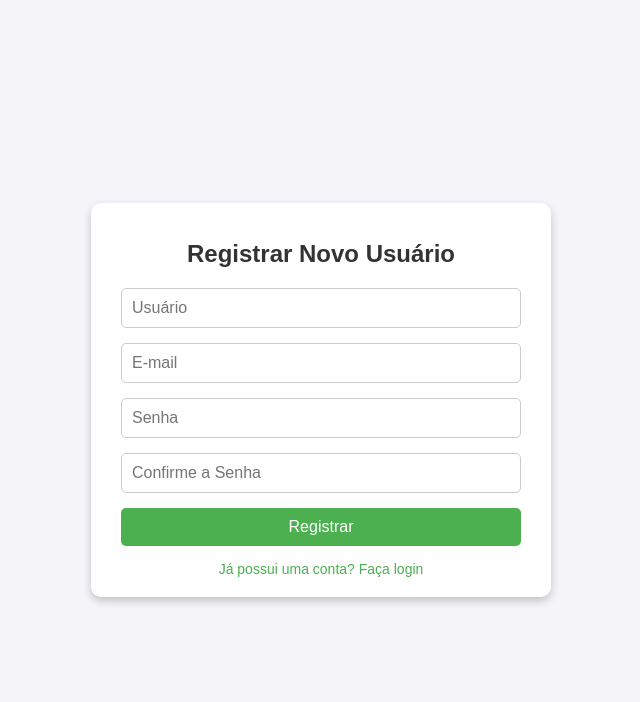
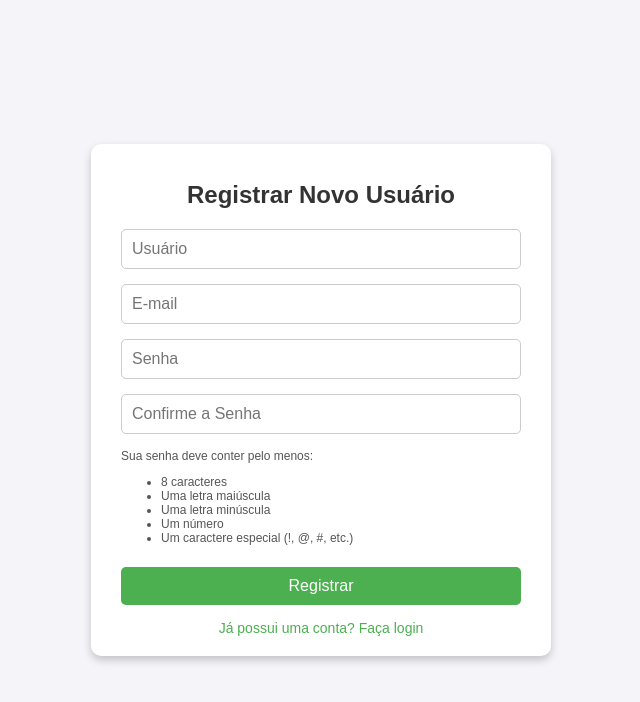
Before and after one commit to MatheusTLampugnani/checklist, a Django app: page /register/ in a window 1280 px wide. Shown: the top 702 px of the page, without its empty margins (319-959 px from the left). Run offline with Django 5.2, Linux system fonts and the light colour scheme.

Commit message:
Correçao de bugs

```diff
--- a/checklist/templates/register.html
+++ b/checklist/templates/register.html
@@ -74,6 +74,13 @@
             text-decoration: underline;
         }
 
+        .register-container .password-info {
+            font-size: 12px;
+            color: #555;
+            text-align: left;
+            margin-bottom: 10px;
+        }
+
         footer {
             position: absolute;
             bottom: 10px;
@@ -93,8 +100,19 @@
             <input type="email" name="email" placeholder="E-mail" required>
             <input type="password" name="password1" placeholder="Senha" required>
             <input type="password" name="password2" placeholder="Confirme a Senha" required>
+            <div class="password-info">
+                Sua senha deve conter pelo menos:
+                <ul>
+                    <li>8 caracteres</li>
+                    <li>Uma letra maiúscula</li>
+                    <li>Uma letra minúscula</li>
+                    <li>Um número</li>
+                    <li>Um caractere especial (!, @, #, etc.)</li>
+                </ul>
+            </div>
             <button type="submit">Registrar</button>
         </form>
         <a href="{% url 'login' %}">Já possui uma conta? Faça login</a>
     </div>
-    <footer>
+</body>
+</html>
--- a/checklist/views.py
+++ b/checklist/views.py
@@ -3,6 +3,7 @@ from django.contrib.auth import login
 from django.contrib.auth.forms import AuthenticationForm
 from django.contrib import auth, messages
 from django.contrib.auth.decorators import login_required
+from django.contrib.auth.models import User
 from .forms import CustomUserCreationForm
 from .models import ChecklistItem, ChecklistDetail, ChecklistGroup
 from reportlab.lib.pagesizes import letter
@@ -20,16 +21,13 @@ def index(request):
 @login_required
 def checklist_view(request):
     items = ChecklistItem.objects.all()
-
     if request.method == 'POST':
         car_plate = request.POST.get('car_plate')
-
         if car_plate:
             checklist_group = ChecklistGroup.objects.create(
                 car_plate=car_plate,
                 user=request.user
             )
-
             for item in items:
                 status = request.POST.get(f'status_{item.id}')
                 if status:
@@ -40,8 +38,7 @@ def checklist_view(request):
                         status=status,
                         group=checklist_group
                     )
-            return redirect('history')
-
+            return redirect('checklist')
     return render(request, 'checklist.html', {'items': items})
 
 
@@ -62,9 +59,12 @@ def register(request):
     if request.method == 'POST':
         form = CustomUserCreationForm(request.POST)
         if form.is_valid():
-            user = form.save()
-            login(request, user)
-            return redirect('index')
+            form.save()
+            messages.success(request, 'Cadastro realizado com sucesso! Faça login para acessar sua conta.')
+            return redirect('login')
+        for field, error in form.errors.items():
+            messages.error(request, f"{field.capitalize()}: {error.as_text()}")
+
     else:
         form = CustomUserCreationForm()
     return render(request, 'register.html', {'form': form})
```
Also changed, not shown: checklist/templates/login.html (line endings or trailing spaces).
